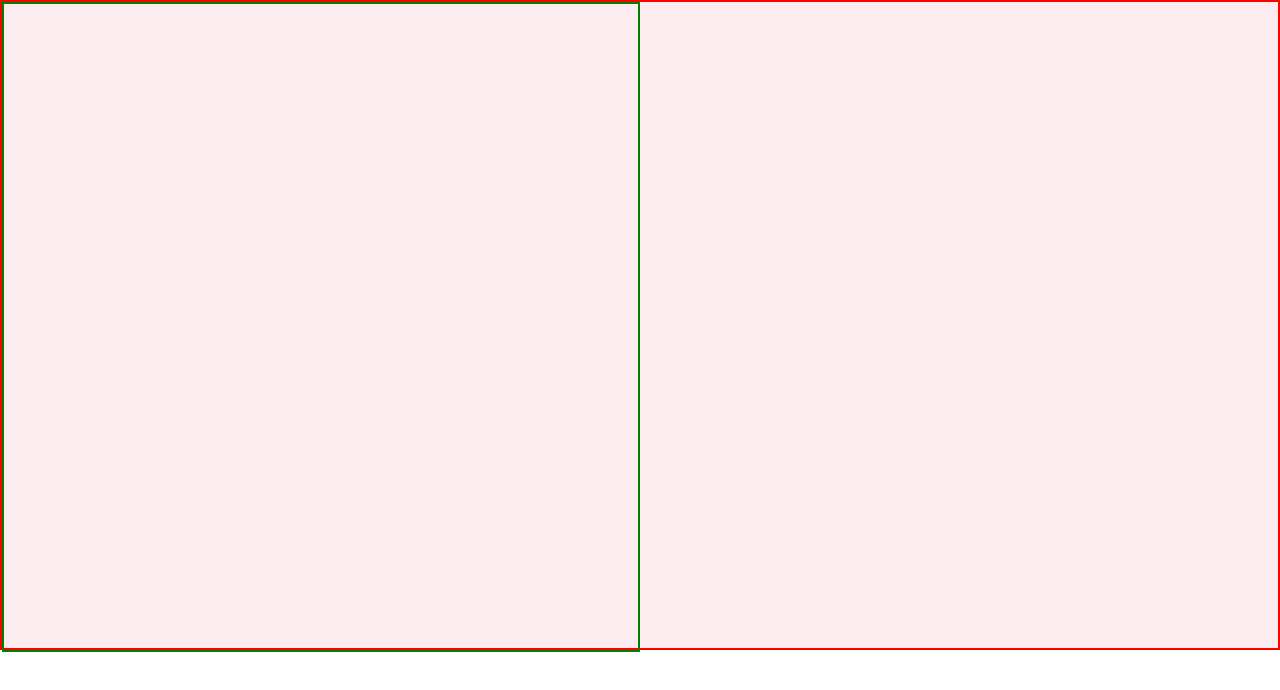
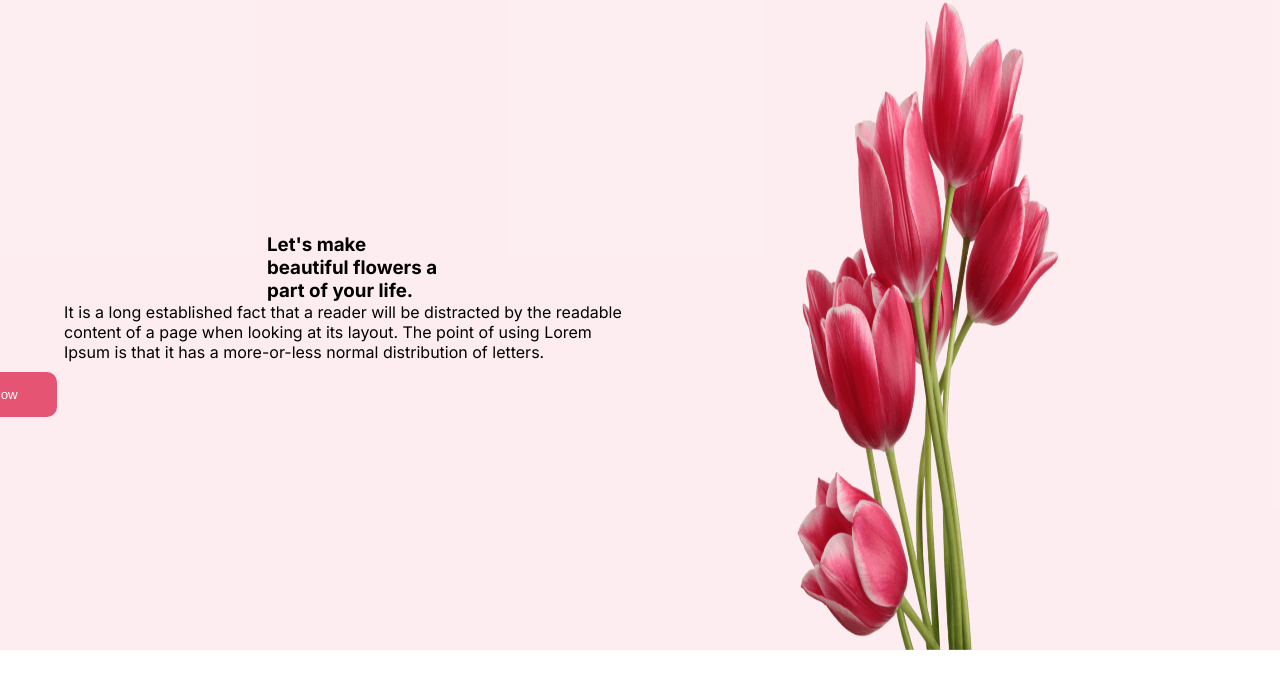
Before and after one commit to Arif2ankhi/flower-shop-project, a plain HTML site: page images/index.html in a window 1280 px wide. Drawn offline with Linux system fonts and the light colour scheme.

Commit message:
banner section completed

```diff
--- a/images/index.html
+++ b/images/index.html
@@ -4,14 +4,30 @@
     <meta charset="UTF-8">
     <meta name="viewport" content="width=device-width, initial-scale=1.0">
     <title>Flower Shop </title>
+
     <link rel="stylesheet" href="styles/style.css">
 </head>
 <body>
     <header>
         <div class="banner-section-container">
+            <div class="banner-content">
+            <div class="banner-text-container">
+                <h3>Let's make <br> beautiful flowers a <br> part of your life.</h3>
+            <p>
+                It is a long established fact that a reader will be distracted by the readable content of a page when looking at its layout. The point of using Lorem Ipsum is that it has a more-or-less normal distribution of letters.
+            </p>
+            <button> Shop Now </button>
+
+            </div>
+            <div class="banner-image-container">
+                <img src="./pngwing 10.png" alt="">
+            </div>
+
+            </div>
 
 
-            <div class="banner-text-container"><div>
+
+
 
 
 
--- a/images/styles/style.css
+++ b/images/styles/style.css
@@ -11,21 +11,54 @@ body{
     font-family: "Inter", sans-serif;
 }
 
-.banner-section-container{
+.banner-section-container {
 max-width: 1920px;
 height: 650px;
-border: 2px solid red;
 background-color: rgba(229, 84, 115, 0.1);
-align-items: center;
+}
+
+
+.banner-content {
+    display: flex;
+    /* border: 2px solid yellow; */
+    width: 90%;
+    margin: 0 auto;
 
 }
+
+
 .banner-text-container{
     width: 50%;
-    border: 2px solid green;
+   /* border: 2px solid green; */
+   height: 650px;
+   display: flex;
+   flex-direction: column;
+   justify-content: center;
+   align-items: center;
+}
+
+.banner-text-container button {
+    margin-right:730px ;
+    width:140px;
+    height: 45px;
+    background-color: rgb(229, 84, 115);
+    color: white;
+    border-radius: 10px;
+    border: none;
+    margin-top: 10px;
+}
+
+.banner-image-container {
+    width: 50%;
+   /* border: 2px solid blue; */
+   height: 650px;
+   display: flex;
+   justify-content: center;
+   align-items: center;
+
+}
+
+.banner-image-container img {
+    width: 50%;
     height: 650px;
 }
-.banner-image-container {
-    width: 50%;
-    border: 2px solid blue;
-    height: 650px;
-}
```
